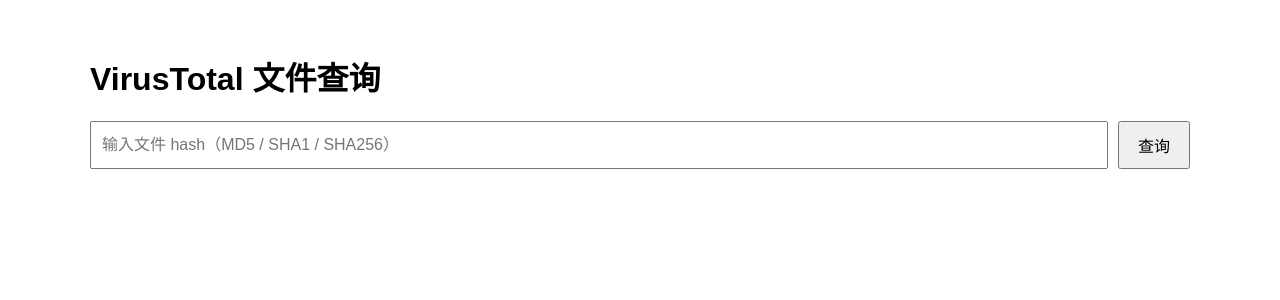
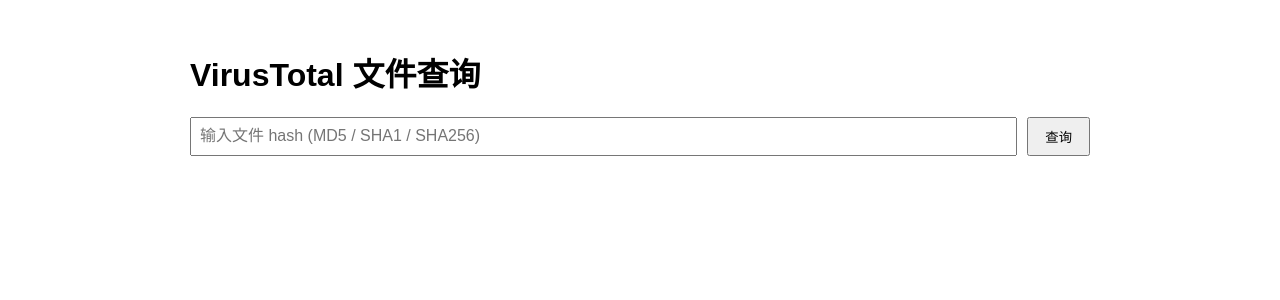
Before and after one commit to wx96wx/vt_vercel_query, a Next.js app: page / in a window 1280 px wide. Shown: the top 300 px of the page. Built offline with nearby package versions, Linux system fonts and the light colour scheme.

Commit message:
optimize the ui

```diff
--- a/pages/index.js
+++ b/pages/index.js
@@ -2,143 +2,99 @@
 
 export default function Home() {
   const [hash, setHash] = useState("");
-  const [data, setData] = useState(null);
+  const [result, setResult] = useState(null);
   const [error, setError] = useState(null);
-  const [loading, setLoading] = useState(false);
 
   const submit = async () => {
-    if (!hash) return;
-    setLoading(true);
     setError(null);
-    setData(null);
+    setResult(null);
 
-    try {
     const resp = await fetch("/api/vt", {
       method: "POST",
       headers: { "Content-Type": "application/json" },
       body: JSON.stringify({ hash })
     });
 
-      const json = await resp.json();
-      if (!resp.ok) throw new Error(json.error || "查询失败");
+    const data = await resp.json();
 
-      setData(json.vt);
-    } catch (e) {
-      setError(e.message);
-    } finally {
-      setLoading(false);
+    if (data.error) {
+      setError(data.error);
+    } else {
+      setResult(data);
     }
   };
 
-  if (data?.error) {
-    return <pre>{JSON.stringify(data, null, 2)}</pre>;
-  }
-
-  const attr = data?.data?.attributes;
-
-  // 检测率
-  const stats = attr?.last_analysis_stats;
-  const detectionRate =
-    stats ? `${stats.malicious}/${stats.malicious + stats.undetected}` : "N/A";
-
-  // 命中的恶意引擎
-  const engines =
-    attr?.last_analysis_results
-      ? Object.entries(attr.last_analysis_results)
-          .filter(([_, v]) => v.category === "malicious")
-          .map(([k]) => k)
-      : [];
-
-  // 文件名
-  const names = attr?.names || [];
-
-  // 签名信息
-  const sig = attr?.signature_info;
-  const x509 = sig?.x509?.[0];
+  const attr = result?.vt?.data?.attributes;
 
   return (
-    <div style={{ padding: 24, fontFamily: "sans-serif", maxWidth: 1100, margin: "0 auto" }}>
+    <div style={{ padding: 20, maxWidth: 900, margin: "0 auto", fontFamily: "sans-serif" }}>
       <h1>VirusTotal 文件查询</h1>
 
-      <div style={{ display: "flex", gap: 10, flexWrap: "wrap" }}>
+      <div style={{ display: "flex", gap: 10 }}>
         <input
           value={hash}
           onChange={e => setHash(e.target.value)}
-          placeholder="输入文件 hash（MD5 / SHA1 / SHA256）"
-          style={{
-            flex: "1 1 400px",
-            padding: 10,
-            fontSize: 16
-          }}
+          placeholder="输入文件 hash (MD5 / SHA1 / SHA256)"
+          style={{ flex: 1, padding: 8, fontSize: 16 }}
         />
-        <button
-          onClick={submit}
-          disabled={loading}
-          style={{ padding: "10px 18px", fontSize: 16 }}
-        >
-          {loading ? "查询中…" : "查询"}
+        <button onClick={submit} style={{ padding: "8px 16px" }}>
+          查询
         </button>
       </div>
 
-      {error && (
-        <div style={{ marginTop: 20, color: "red" }}>
-          错误：{error}
-        </div>
-      )}
+      {error && <p style={{ color: "red" }}>{error}</p>}
 
       {attr && (
-        <div style={{ marginTop: 30 }}>
-          <h2>检测概览</h2>
+        <div style={{ marginTop: 20 }}>
+          {/* 检测率 */}
+          <h3>检测结果</h3>
+          <p>
+            恶意：
+            <b style={{ color: "red" }}>
+              {attr.last_analysis_stats.malicious}
+            </b>{" "}
+            / 总数：
+            {Object.values(attr.last_analysis_stats).reduce((a, b) => a + b, 0)}
+          </p>
+
+          {/* 恶意引擎 */}
+          <h3>恶意引擎</h3>
           <ul>
-            <li><b>检测率：</b>{detectionRate}</li>
-            <li>
-              <b>恶意引擎：</b>
-              {engines.length ? engines.join(", ") : "无"}
+            {Object.entries(attr.last_analysis_results)
+              .filter(([, v]) => v.category === "malicious")
+              .map(([engine, v]) => (
+                <li key={engine}>
+                  {engine}: {v.result}
                 </li>
+              ))}
           </ul>
 
-          <h2>文件名（历史出现过）</h2>
-          <ul style={{ maxHeight: 200, overflowY: "auto" }}>
-            {names.map((n, i) => (
+          {/* 文件名 */}
+          <h3>关联文件名</h3>
+          <ul>
+            {attr.names?.slice(0, 10).map((n, i) => (
               <li key={i}>{n}</li>
             ))}
           </ul>
 
-          {sig && (
+          {/* 签名信息 */}
+          {attr.signature_info && (
             <>
-              <h2>数字签名信息</h2>
-              <ul>
-                <li><b>产品：</b>{sig.product}</li>
-                <li><b>验证状态：</b>{sig.verified}</li>
-                <li><b>文件版本：</b>{sig["file version"]}</li>
-                <li><b>原始文件名：</b>{sig["original name"]}</li>
-              </ul>
-
-              {x509 && (
-                <>
-                  <h3>X509 证书</h3>
-                  <ul>
-                    <li><b>签名用途：</b>{x509["valid usage"]}</li>
-                    <li><b>证书主体：</b>{x509.name}</li>
-                    <li><b>颁发者：</b>{x509["cert issuer"]}</li>
-                    <li><b>算法：</b>{x509.algorithm}</li>
-                    <li><b>有效期：</b>{x509["valid from"]} → {x509["valid to"]}</li>
-                    <li><b>SHA256 指纹：</b>{x509.thumbprint_sha256}</li>
-                  </ul>
-                </>
-              )}
+              <h3>签名信息</h3>
+              <pre style={{ background: "#222", color: "#fff", padding: 10 }}>
+                {JSON.stringify(attr.signature_info, null, 2)}
+              </pre>
             </>
           )}
 
-          <div style={{ marginTop: 20 }}>
+          {/* 下载 */}
           <a
-              href={`/api/download/${data.data.id}`}
+            href={`/api/download/${result.vt.data.id}`}
             target="_blank"
             rel="noopener noreferrer"
           >
-              下载文件（如果 API 权限允许）
+            下载文件（若 API 权限允许）
           </a>
-          </div>
         </div>
       )}
     </div>
```
Lines whose indentation alone changed are shown as unchanged.
